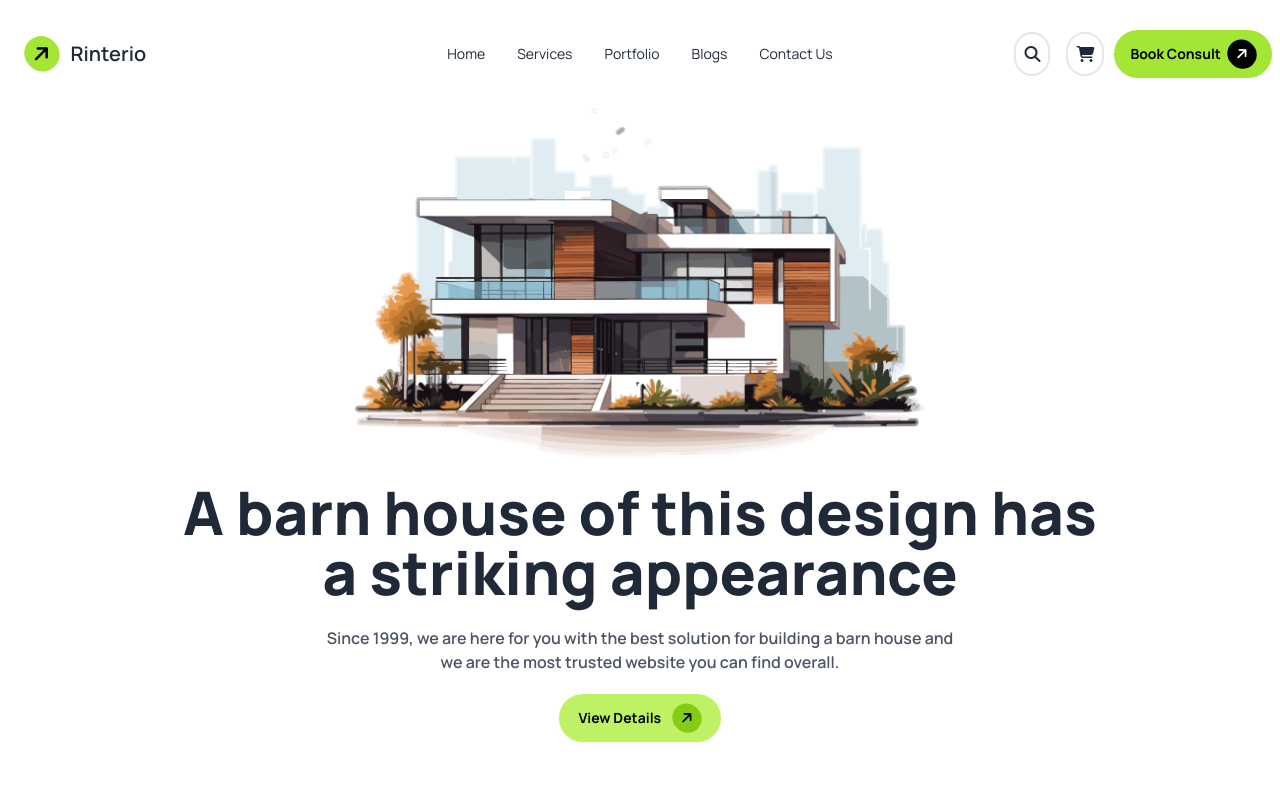
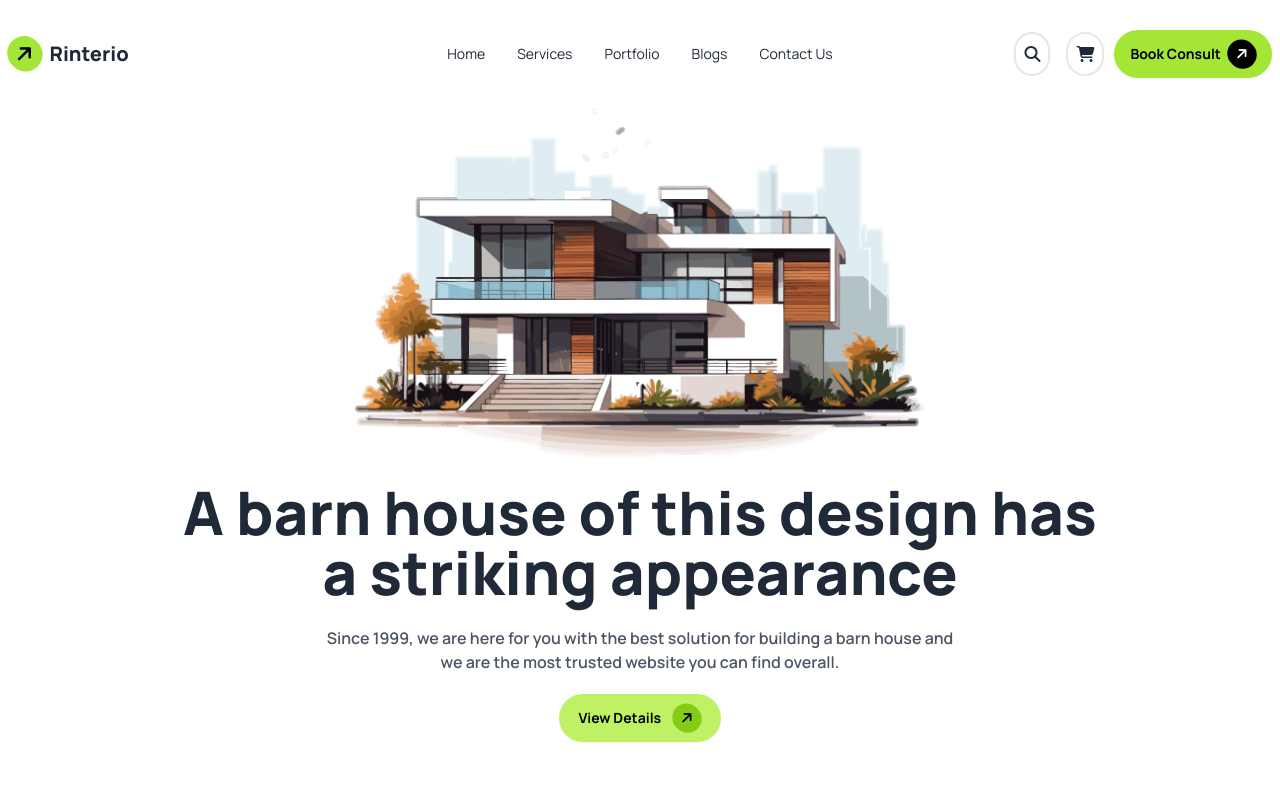
Before and after one commit to RidoyHossain007/Third-Assignment, a plain HTML site: page index.html in a window 1280 px wide. Shown: the top 800 px of the page. Drawn offline with nearby package versions, Linux system fonts and the light colour scheme.

Commit message:
last push

```diff
--- a/index.html
+++ b/index.html
@@ -26,7 +26,7 @@
                <div class="navbar bg-base-100">
                     <div class="navbar-start">
 
-                      <a class="btn btn-ghost text-xl"><i class="fa-solid fa-arrow-right -rotate-45  bg-lime-400 text-black rounded-full px-2 py-2 mr-1"></i> Rinterio</a>
+                      <a class=" font-extrabold text-xl"><i class="fa-solid fa-arrow-right -rotate-45  bg-lime-400 text-black rounded-full px-2 py-2 mr-1"></i> Rinterio</a>
                     </div>
                     <div class="navbar-center hidden lg:flex">
                       <ul class="menu menu-horizontal px-1">
```
